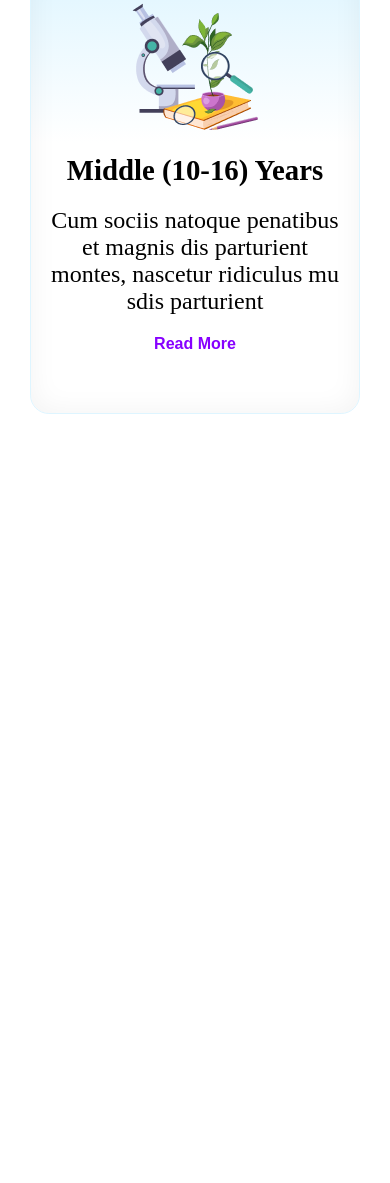
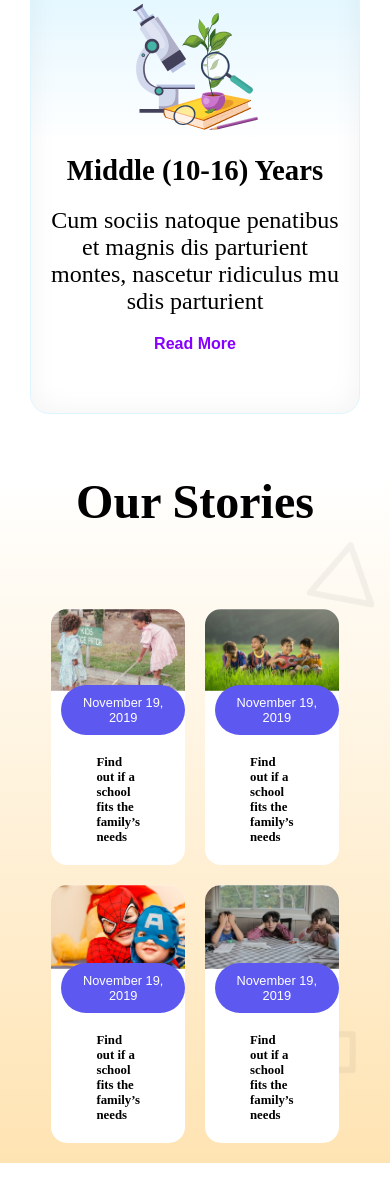
Before and after one commit to ahasanshaker/kids-school-assignment, a plain HTML site: page index.html in a window 390 px wide. Shown: the part 1908-3091 px from the top of the page. Before the commit the page ends 2352 px from the top, so only its background shows below. Drawn offline with Linux system fonts and the light colour scheme.

Commit message:
added stories section and make it responsive

```diff
--- a/index.html
+++ b/index.html
@@ -128,7 +128,73 @@
 
 
         </Section>
+        <section class="ourStories">
+            <h3 class="storiesTitle">
+                Our Stories
+            </h3>
+            <div class="storiesContainer">
+                <div class="containerLeft">
+                    <div>
+                        <img class="containerLeftimg" src="assets/story-1.png" alt="">
+                    </div>
+                    <div class="leftContent">
+                        <button class="containerLeftbtn"> November 19, 2019</button>
+                        <h3 class="ContentLeftTitle">A fun toddler coloring training on <br>
+                            classroom</h3>
+                        <p class="contentLeftDescription">
+                            Beautiful branding for changes by Never Now in Australia.
+                            changes is a platform for open discussion in an inclusive and
+                            collaborative environment, providing the...
+                        </p>
+                    </div>
+                </div>
+                <div class="containerRight">
+                    <div class="right2content">
 
+                        <img src="assets/story-2.png" alt="">
+                            <button class="btn"> November 19, 2019</button>
+                        <p class="left2Description">
+                            Find out if a school fits the
+                            family’s needs
+                        </p>
+
+                    </div>
+                    <div class="right2content">
+                        <img src="assets/story-3.png" alt="">
+
+
+                            <button class="btn"> November 19, 2019</button>
+                        <p class="left2Description">
+                            Find out if a school fits the
+                            family’s needs
+                        </p>
+
+                    </div>
+                    <div class="right2content">
+                        <img src="assets/story-4.png" alt="">
+
+                        <button class="btn"> November 19, 2019</button>
+                        <p class="left2Description">
+                            Find out if a school fits the
+                            family’s needs
+                        </p>
+                       </div>
+
+                    <div class="right2content">
+                        <img src="assets/story-5.png" alt="">
+
+                            <button class="btn"> November 19, 2019</button>
+                        <p class="left2Description">
+                            Find out if a school fits the
+                            family’s needs
+                        </p>
+
+                    </div>
+                </div>
+            </div>
+
+
+        </section>
     </main>
 </body>
 
--- a/styles/style.css
+++ b/styles/style.css
@@ -20,6 +20,18 @@
 .navFont {
     font-size: 1.25rem;
     font-weight: 700;
+}
+.btn{
+    border-radius: 47.93px;
+
+    border: none;
+    font-size: 1rem;
+    color: white;
+    padding: 15px 20px;
+    margin-top: -30px;
+    margin-left: 20px;
+
+
 }
 
 /* Header Styles */
@@ -144,11 +156,12 @@ nav ul li {
 
 /* Curriculum Styles */
 
-.curriculum{
+.curriculum {
     background-image: url(../assets/bg.png);
     margin-top: 50px;
 
 }
+
 .curriculumTitle {
     text-align: center;
     font-size: 3rem;
@@ -182,33 +195,39 @@ nav ul li {
 }
 
 
-.cardTitle{
+.cardTitle {
 
     padding: 20px 0px;
     font-size: 1.8rem;
 }
-.cardDescription{
+
+.cardDescription {
     font-size: 1.5rem;
     font-weight: 500;
 
 }
-.cardBtn{
+
+.cardBtn {
     font-size: 1rem;
     font-weight: 700;
     border: none;
     background-color: white;
     padding: 20px 0px;
 }
-.btnOne{
+
+.btnOne {
     color: #64C8FF;
 }
-.btnTwo{
+
+.btnTwo {
     color: #F0AA00;
 }
-.btnThree{
+
+.btnThree {
     color: #8700FF;
 }
-.bannerArrow{
+
+.bannerArrow {
 
     gap: 10px;
     justify-content: center;
@@ -218,19 +237,138 @@ nav ul li {
 
 
 }
-.arrowBtn{
+
+.arrowBtn {
     width: 60px;
     height: 60px;
     border-radius: 30px;
     border: none;
-    margin-bottom:20px ;
+    margin-bottom: 20px;
 
 
-background: rgb(254, 163, 1);
+    background: rgb(254, 163, 1);
 }
-.arrowBtn i{
+
+.arrowBtn i {
     color: white;
 }
+
+/* Our Stories Section */
+.ourStories {
+
+    background: url(../assets/bg.png), linear-gradient(0.00deg, rgba(254, 163, 1, 0.3), rgba(255, 255, 255, 0.3) 100%);
+    margin-bottom: 100px;
+}
+
+.storiesTitle {
+    font-size: 3rem;
+    font-weight: 700;
+    text-align: center;
+    margin-top: 60px;
+    margin-bottom: 60px;
+}
+
+.storiesContainer {
+    display: flex;
+    gap: 20px;
+    padding: 20px 60px;
+    justify-content: center;
+    align-items: center;
+
+
+}
+
+.containerLeftbtn {
+
+    border-radius: 47.93px;
+    background: rgb(60, 216, 232);
+    border: none;
+    font-size: 1rem;
+    color: white;
+    padding: 15px 20px;
+    /* margin-top: -60px; */
+    margin-left: 20px;
+    /* margin-bottom: 30px; */
+    margin-top: -62px;
+    position: absolute;
+
+
+}
+
+.ourStories img {
+    width: 100%;
+
+}
+
+.containerLeft {
+    max-width: 640px;
+    border-radius: 16px;
+
+    background: rgb(255, 255, 255);
+
+}
+
+.leftContent {
+    padding: 30px 30px;
+}
+
+.ContentLeftTitle {
+    font-size: 1.5rem;
+    font-weight: 700;
+    padding: 30px 0px;
+}
+
+.contentLeftDescription {
+    font-size: 1rem;
+    font-weight: 500;
+}
+
+.containerLeftimg {
+    border-top-left-radius: 16px;
+    border-top-right-radius: 16px;
+}
+
+.containerRight {
+    max-width: 700px;
+    display: grid;
+    grid-template-columns: repeat(2, 1fr);
+
+
+
+    gap: 20px;
+}
+.right2content{
+    border-radius: 16px;
+
+background: rgb(255, 255, 255);
+
+
+}
+.right2content img{
+    border-top-left-radius: 16px;
+    border-top-right-radius: 16px;
+}
+.left2Description{
+    font-size: 1rem;
+    font-weight: 700;
+    padding: 10px 40px;
+}
+.btn:nth-child(1) {
+    background-color: #95B226;
+}
+.btn:nth-child(2) {
+    background-color: #5D58F0;
+}
+.btn:nth-child(3) {
+    background-color: #95B226;
+}
+.btn:nth-child(4) {
+    background-color: #95B226;
+}
+.displayNone{
+    display: none;
+}
+
 
 /* Responsive For Mobile Device */
 
@@ -289,17 +427,38 @@ background: rgb(254, 163, 1);
     .bannerDescription {
         margin-bottom: 10px;
     }
-    .curriculumTitle{
+
+    .curriculumTitle {
         font-size: 26px;
     }
 
 
-    .curriculumContainer{
+    .curriculumContainer {
         flex-direction: column;
         gap: 10px;
         margin: 30px 30px;
     }
-    .bannerArrow{
+
+    .bannerArrow {
         display: none;
     }
+    .containerLeft{
+        display: none;
+    }
+    .ourStories{
+        margin-bottom: 20px;
+    }
+    .left2Description{
+        margin: 10px 5px;
+        font-size: 0.8rem;
+    }
+    .btn{
+        border-radius: 47.93px;
+
+        border: none;
+        font-size: 0.8rem;
+        color: white;
+        padding: 10px 10px;
+        margin-top: -10px;
+        margin-left: 10px;
 }
```
Lines whose indentation alone changed are shown as unchanged.
